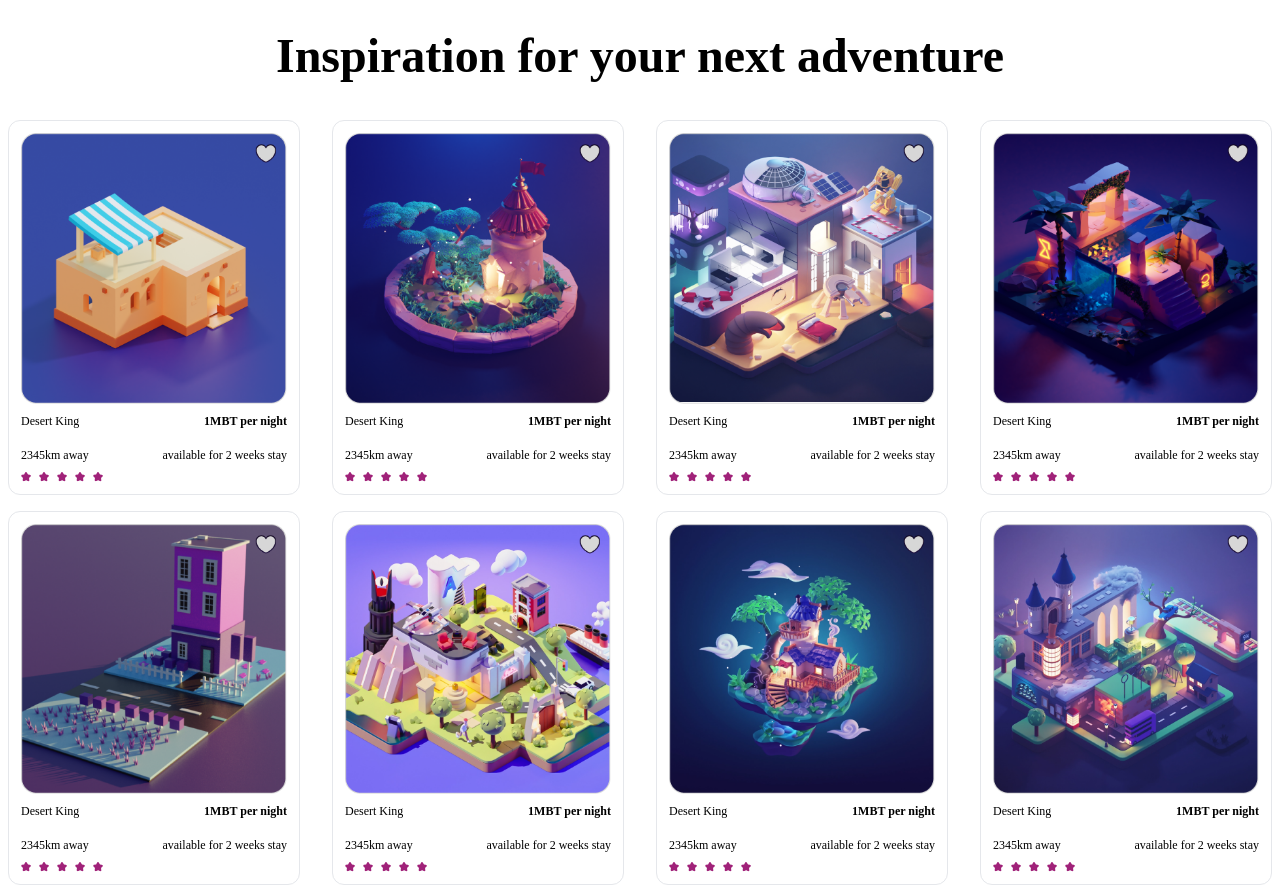
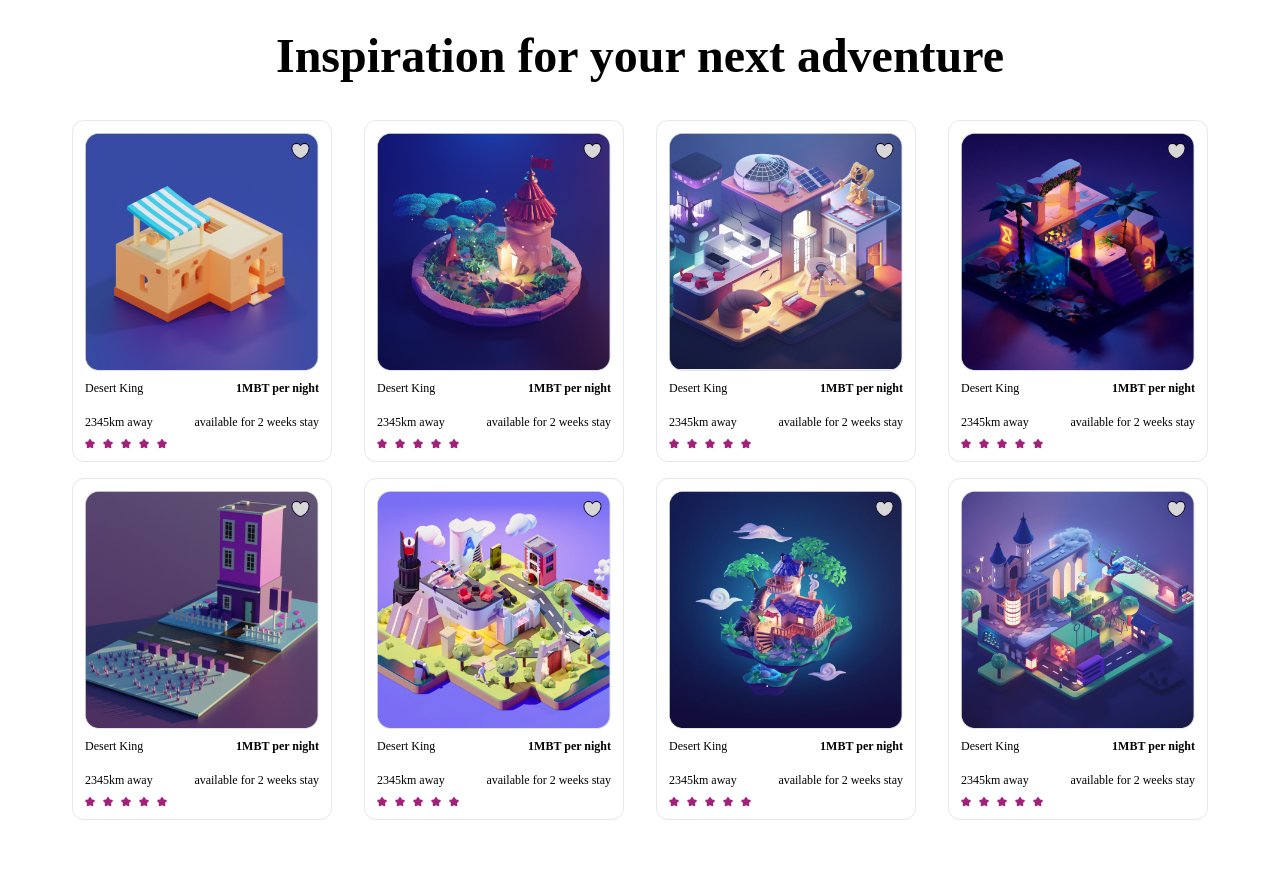
Before and after one commit to NiranMike/meta-hng-project, a React (Create React App) app: page / in a window 1280 px wide. Shown: the part 860-1745 px from the top of the page. Built offline with nearby package versions, Linux system fonts and the light colour scheme; a web font is replaced by a local one.

Commit message:
style: modify margin between products card

```diff
--- a/src/Components/InspirationSection.jsx
+++ b/src/Components/InspirationSection.jsx
@@ -15,8 +15,8 @@ const InspirationSection = () => {
         <div className='my-7'>
           <p className=' text-center font-medium text-[24px] md:font-bold md:text-[48px]'>Inspiration for your next adventure</p>
         </div>
-        <div className='grid gap-4 md:grid-cols-2 lg:grid-cols-4'>
-          <div className=' border p-3 mx-2 rounded-xl'>
+        <div className='grid gap-4 mx-3 md:mx-16 mb-12 md:grid-cols-2 lg:grid-cols-4'>
+          <div className=' border p-3 mx-2  rounded-xl'>
             <img src={inspi1} alt="" />
             <div className='  py-2 flex justify-between'>
               <p className=' font-normal text-[12px]'>Desert King</p>
```
